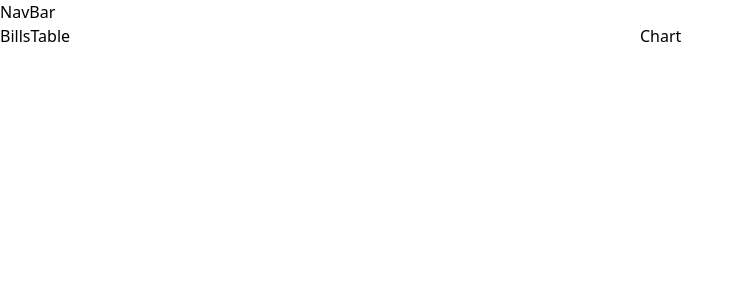
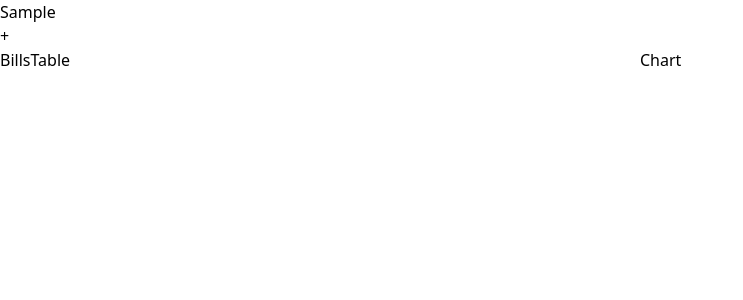
Before and after one commit to Axeldnahcram/bill_tracker, a Vue app: page / in a window 1280 px wide. Both pictures are taken after typing "Sample" into the empty fields and a click on the button "Add". Shown: the top 300 px of the page, without its empty margins (0-743 px from the left). Built offline with nearby package versions, Linux system fonts and the light colour scheme.

Commit message:
AXEL -UPD- added the plus button

```diff
--- a/src/App.vue
+++ b/src/App.vue
@@ -1,7 +1,7 @@
 <template>
   <main>
     <AddCategory v-if="shouldShowAddCategory" v-on:addCategory="addCategory" />
-    <NavBar />
+    <NavBar :categories=categories v-on:triggerShowAddCategory=triggerShowAddCategory />
     <div class="container flex">
       <div class="w-1/2">
         <BillsTable />
@@ -40,6 +40,9 @@ export default {
     addCategory(category) {
       this.categories.push(category)
       this.shouldShowAddCategory = false
+    },
+    triggerShowAddCategory() {
+      this.shouldShowAddCategory = true
     }
   },
   watch: {
--- a/src/components/NavBar.vue
+++ b/src/components/NavBar.vue
@@ -1,3 +1,21 @@
 <template>
-  <p>NavBar</p>
+    <ul>
+        <li
+            v-for="category in categories"
+            :key="category">
+            {{category}}
+        </li>
+        <li @click="triggerShowAddCategory">+</li>
+    </ul>
 </template>
+
+<script>
+export default {
+    props: ['categories'],
+    methods: {
+        triggerShowAddCategory() {
+            this.$emit('triggerShowAddCategory')
+        }
+    }
+}
+</script>
```
